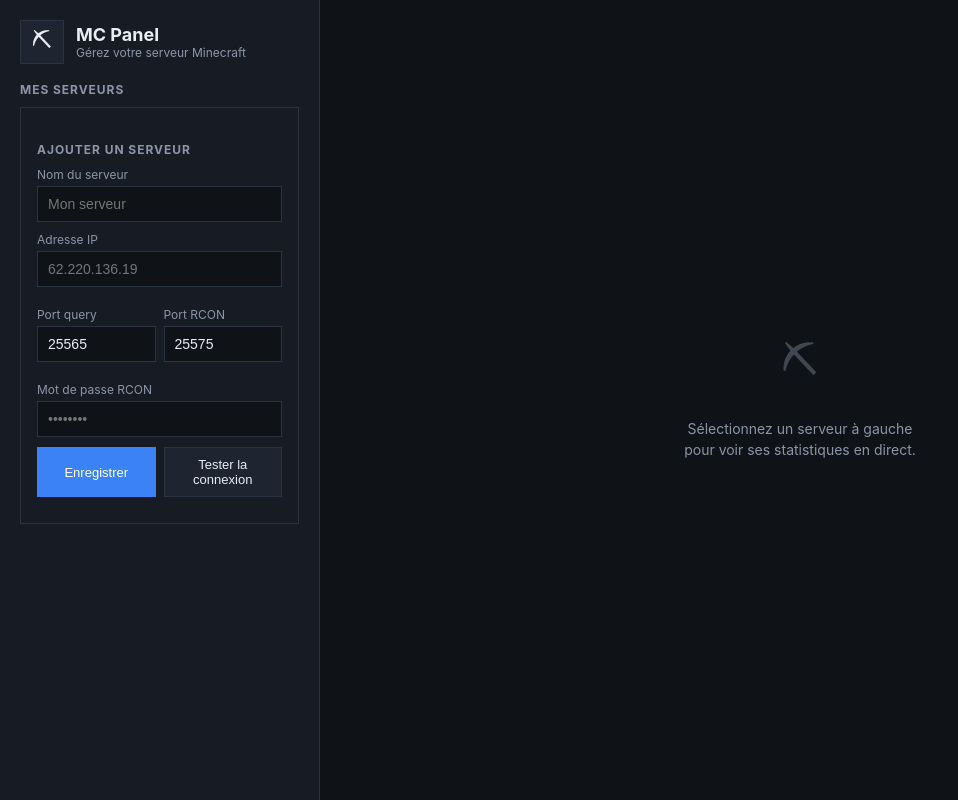
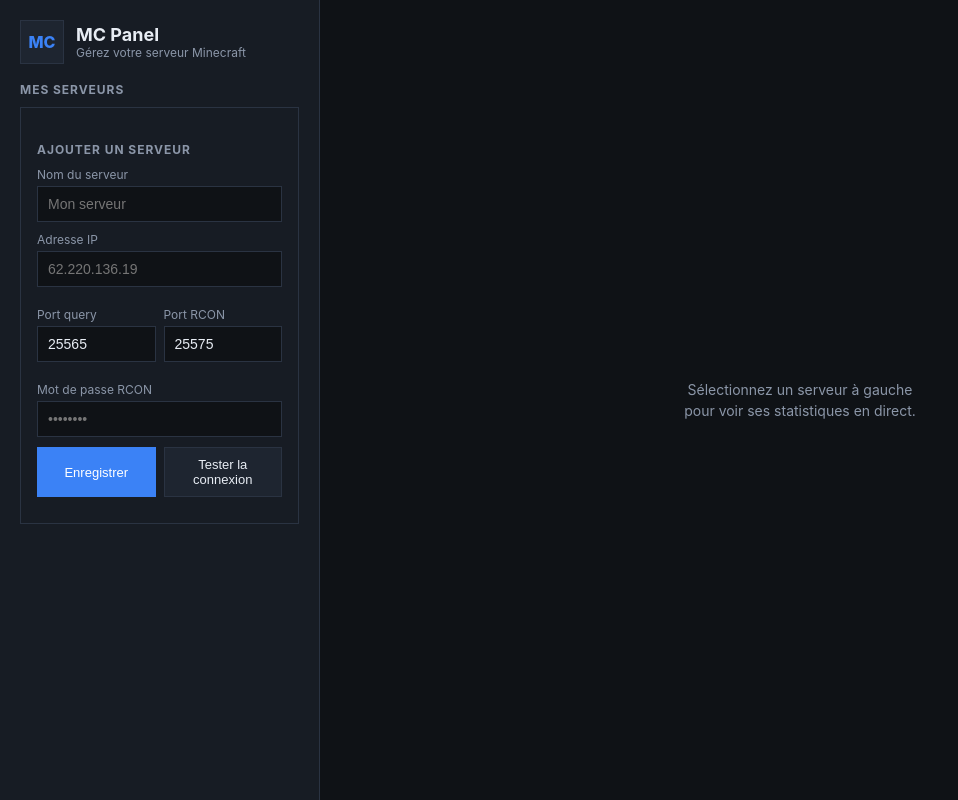
Before and after one commit to dustya6/mc-panel1, an Electron app: page src/renderer/index.html in a window 1280 px wide. Shown: the whole page, without its empty margins (0-958 px from the left). Drawn offline with Linux system fonts and the light colour scheme; no server answers.

Commit message:
Supprime l'emoji pioche (logo 'MC' texte), fenetre 1280x900, zone principale scrollable, console min 300px

```diff
--- a/src/main.js
+++ b/src/main.js
@@ -77,7 +77,7 @@ async function probe({ host, queryPort, rconPort, password }) {
 function createWindow() {
   const win = new BrowserWindow({
     width: 1280,
-    height: 800,
+    height: 900,
     title: 'MC Panel',
     webPreferences: {
       preload: path.join(__dirname, 'preload.js'),
--- a/src/renderer/index.html
+++ b/src/renderer/index.html
@@ -9,7 +9,7 @@
   <body>
     <aside>
       <div class="brand">
-        <span class="brand-logo">⛏</span>
+        <span class="brand-logo">MC</span>
         <div>
           <h1>MC Panel</h1>
           <p class="brand-sub">Gérez votre serveur Minecraft</p>
@@ -47,7 +47,6 @@
     </aside>
     <main>
       <div id="placeholder" class="empty">
-        <div class="empty-icon">⛏</div>
         <p>Sélectionnez un serveur à gauche<br />pour voir ses statistiques en direct.</p>
       </div>
       <section id="server-view" hidden>
--- a/src/renderer/style.css
+++ b/src/renderer/style.css
@@ -33,11 +33,13 @@ aside {
   flex-shrink: 0;
 }
 
-main { flex: 1; padding: 24px; overflow: hidden; display: flex; flex-direction: column; }
+main { flex: 1; padding: 24px; overflow-y: auto; }
 
 .brand { display: flex; gap: 12px; align-items: center; margin-bottom: 8px; }
 .brand-logo {
-  font-size: 24px;
+  font-size: 16px;
+  font-weight: 800;
+  color: var(--primary);
   background: var(--panel-2);
   border: 1px solid var(--border);
   width: 44px;
@@ -136,7 +138,7 @@ button.danger:hover { background: var(--danger); color: #fff; }
 .header .row { padding-top: 4px; }
 .muted { color: var(--muted); font-size: 12px; font-family: var(--mono); }
 
-#server-view { display: flex; flex-direction: column; flex: 1; min-height: 0; }
+#server-view { display: flex; flex-direction: column; height: calc(100vh - 48px); min-height: 620px; }
 #server-view[hidden] { display: none; }
 .top-cards { display: grid; grid-template-columns: 1fr 1fr; gap: 16px; }
 
@@ -188,7 +190,7 @@ button.danger:hover { background: var(--danger); color: #fff; }
   border: 1px solid var(--border);
   padding: 12px;
   flex: 1;
-  min-height: 120px;
+  min-height: 300px;
   overflow-y: auto;
   font-size: 13px;
   font-family: var(--mono);
@@ -202,7 +204,7 @@ button.danger:hover { background: var(--danger); color: #fff; }
 #console-form input { flex: 1; font-family: var(--mono); }
 
 .empty {
-  flex: 1;
+  height: calc(100vh - 48px);
   display: flex;
   flex-direction: column;
   align-items: center;
@@ -212,4 +214,3 @@ button.danger:hover { background: var(--danger); color: #fff; }
   gap: 12px;
   line-height: 1.5;
 }
-.empty-icon { font-size: 44px; opacity: .4; }
```
